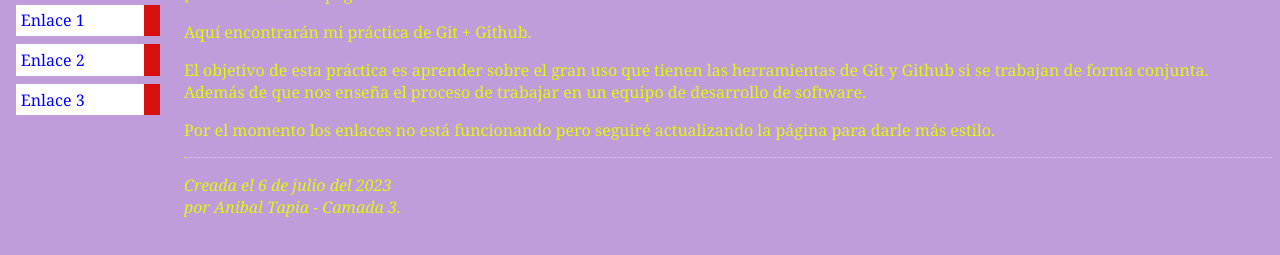
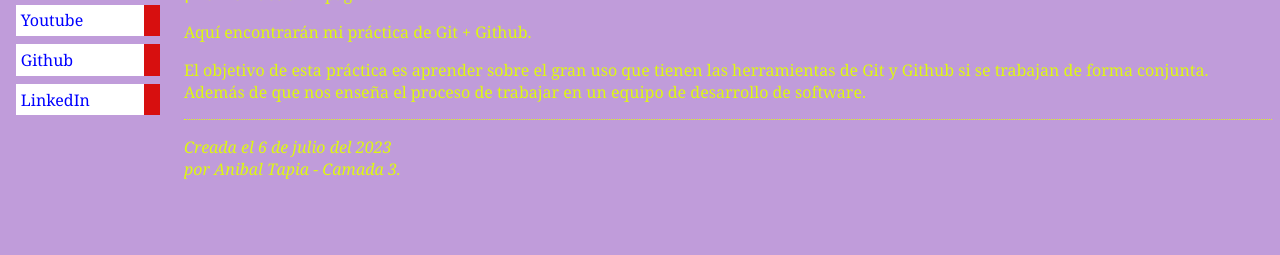
Before and after one commit to artapia97/practica_git, a plain HTML site: page index.html in a window 1280 px wide. Shown: the part 97-352 px from the top of the page. Drawn offline with Linux system fonts and the light colour scheme.

Commit message:
modifique index.html

```diff
--- a/index.html
+++ b/index.html
@@ -10,9 +10,9 @@
 <!-- Menú de navegación del sitio -->
 <ul class="navbar">
   <li><a href="index.html">Página principal</a>
-  <li><a href="enlace1.html">Enlace 1</a>
-  <li><a href="enlace2.html">Enlace 2</a>
-  <li><a href="enlace3.html">Enlace 3</a>
+  <li><a href="https://www.youtube.com/">Youtube</a>
+  <li><a href="https://github.com/artapia97">Github</a>
+  <li><a href="https://www.linkedin.com/in/anibal-tapia-lara-71422b1b5/">LinkedIn</a>
 </ul>
 
 <!-- Contenido principal -->
@@ -24,9 +24,6 @@
 
 <p>El objetivo de esta práctica es aprender sobre el gran uso que tienen las herramientas de Git y Github si se trabajan de forma conjunta. Además de que nos enseña el proceso de trabajar en un equipo de desarrollo de software.
 
-<p>Por el momento los enlaces no está funcionando pero seguiré actualizando la página para darle más estilo.</p>
-
-<!-- Firma y fecha de la página, ¡sólo por cortesía! -->
 <address>Creada el 6 de julio del 2023<br>
   por Anibal Tapia - Camada 3.</address>
 
```
